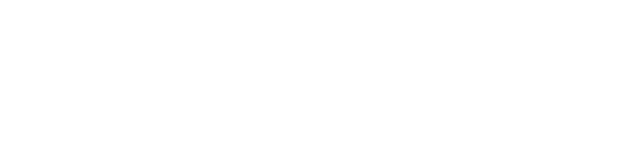
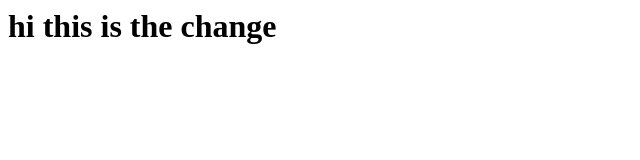
Before and after one commit to fathitahliilAli/project, a website: page Scrim-s0272kd/index.html in a window 1280 px wide. Shown: the whole page, without its empty margins (0-640 px from the left). Drawn offline with Linux system fonts and the light colour scheme.

Commit message:
update score header

```diff
--- a/Scrim-s0272kd/index.html
+++ b/Scrim-s0272kd/index.html
@@ -1,6 +1,6 @@
 <html>
     <head></head>
     <body>
-
+        <h1>hi this is the change</h1>
     </body>
 </html>
```
